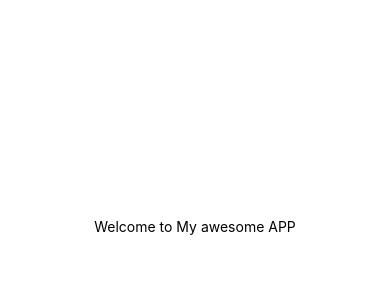
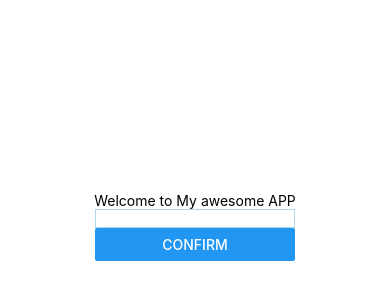
Before and after one commit to FionaChen0506/CS5520-Fall2023, a React Native app: screen / in a window 390 px wide. Shown: the part 196-496 px from the top of the page. Built offline with nearby package versions, Linux system fonts and the light colour scheme.

Commit message:
update input

```diff
--- a/App.js
+++ b/App.js
@@ -1,15 +1,32 @@
 import { StatusBar } from 'expo-status-bar';
-import { StyleSheet, Text, View } from 'react-native';
+import { StyleSheet, Text, TextInput, View } from 'react-native';
 import Header from './components/Header';
+import { useState } from 'react';
+import Input from './components/Input';
 
 export default function App() {
+  const [text, setText] = useState("")
   const name = "My awesome APP"
+  //update this callback function to receive the changed text and store it in state variable
+  // function changeTextHandler(changedText){
+  //   console.log(changedText);
+  //   setText(changedText);
+  // }
+
+  function changedDataHandler(data){
+    console.log("call back function called", data);
+    setText(data);
+  }
   return (
     <View style={styles.container}>
       {/* <Text>Open up App.js to start working on {name}!</Text> */}
       {/* use Header component and pass a prop to it with the name variable as value*/}
       <Header appName={name}/>
       <StatusBar style="auto" />
+      <Input changedHandler={changedDataHandler}/>
+      {/* show what user's input is */}
+      <Text>{text}</Text>
+
     </View>
   );
 }
@@ -21,4 +38,10 @@ const styles = StyleSheet.create({
     alignItems: 'center',
     justifyContent: 'center',
   },
+
+  input:{
+    borderColor:"lightblue",
+    borderWidth:1,
+    width: "50%",
+  },
 });
--- /dev/null
+++ b/components/Input.js
@@ -0,0 +1,38 @@
+import { Button, StyleSheet, Text, TextInput, View } from 'react-native'
+import { useState } from 'react';
+import React from 'react'
+
+const Input = ({changedHandler}) => {
+    const [text, setText] = useState("")
+    //update this callback function to receive the changed text and store it in state variable
+    function changeTextHandler(changedText){
+      console.log(changedText);
+      setText(changedText);
+    }
+
+    function confirmHandler(){
+        //call a function that is passed from app.js and pass the text via it
+        changedHandler(text);
+    }
+  return (
+    <View>
+      <TextInput
+        style={styles.input}
+        onChangeText={changeTextHandler}
+        value={text}
+        />
+
+        <Button title="confirm" onPress={confirmHandler} />
+    </View>
+  )
+}
+
+export default Input
+
+const styles = StyleSheet.create({
+    input:{
+        borderColor:"lightblue",
+        borderWidth:1,
+        width: 200,
+      },
+})
```
